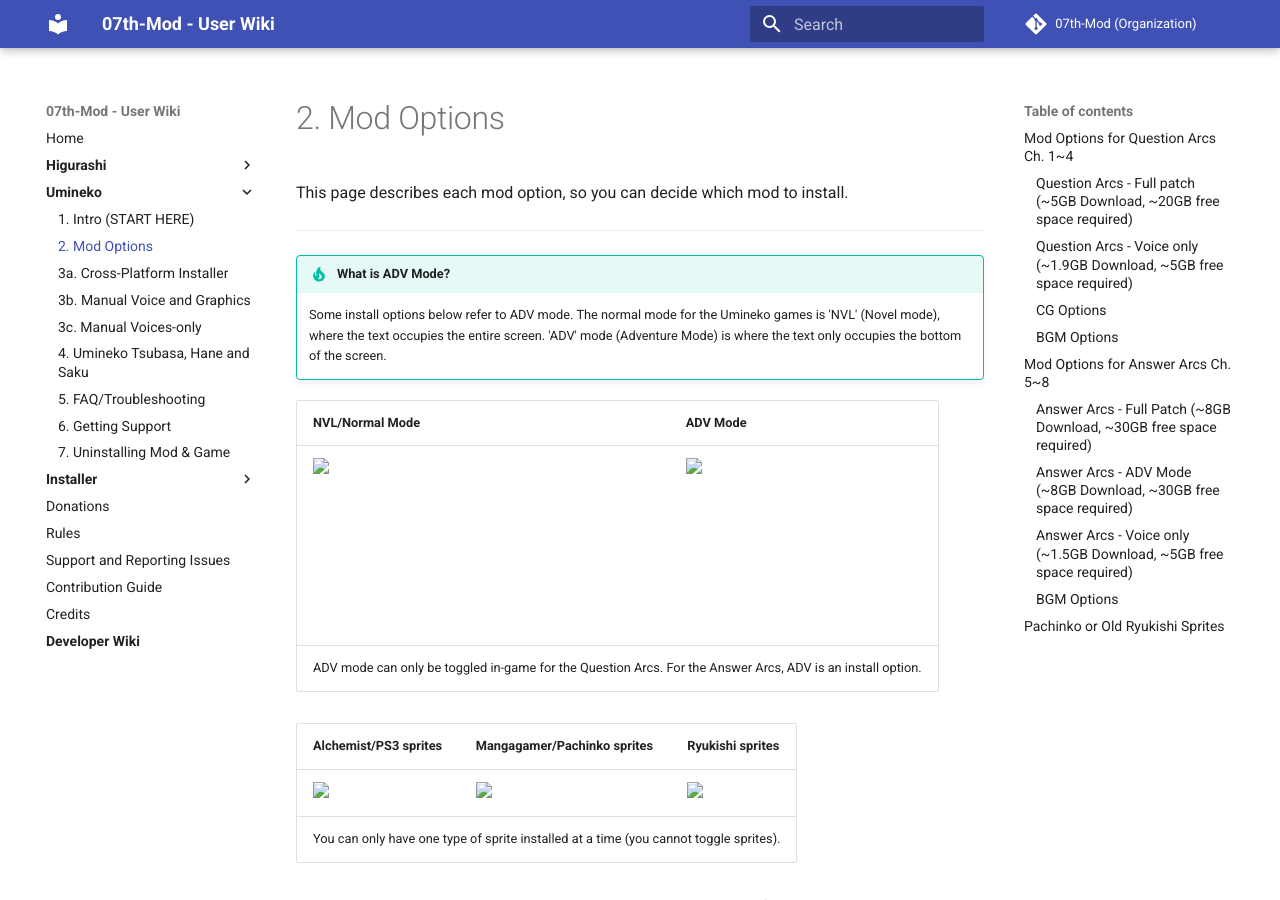
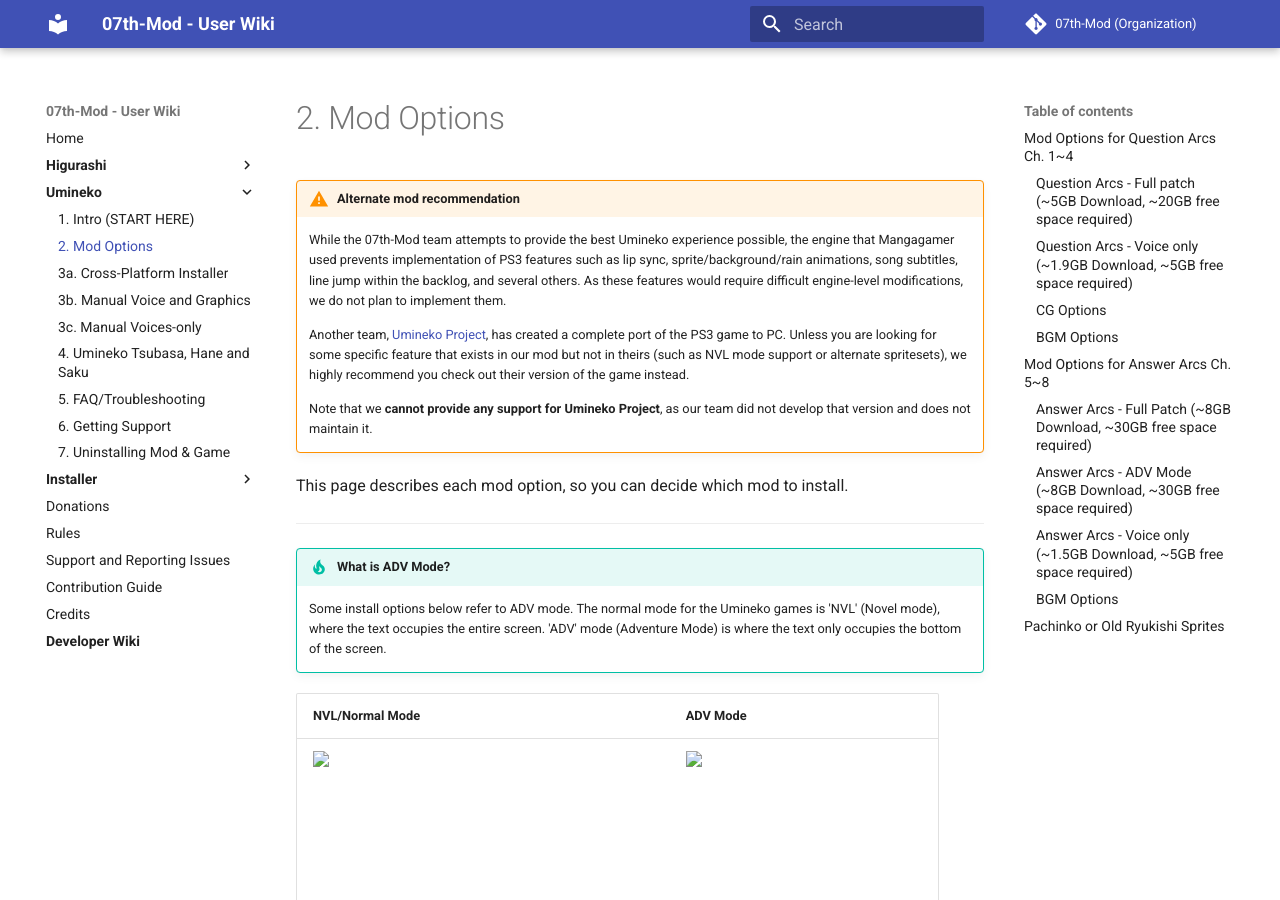
Before and after one commit to 07th-mod/wiki, an MkDocs documentation site: the page built from docs/Umineko/Umineko-Mod-Options.md, in a window 1280 px wide and 900 px high. Built offline with MkDocs 1.6.1 and Material for MkDocs 9.7.7, drawn with Linux system fonts in a browser that asks for light colours.

Commit message:
Include Umineko Project recommendation on more pages e so it can be seen easier

```diff
--- /dev/null
+++ b/docs/Snippets/umineko-project-recommendation.md
@@ -0,0 +1,6 @@
+!!! warning "Alternate mod recommendation"
+    While the <nobr>07th-Mod</nobr> team attempts to provide the best Umineko experience possible, the engine that Mangagamer used prevents implementation of PS3 features such as lip sync, sprite/background/rain animations, song subtitles, line jump within the backlog, and several others. As these features would require difficult engine-level modifications, we do not plan to implement them.
+
+    Another team, <nobr>[Umineko Project](https://umineko-project.org)</nobr>, has created a complete port of the PS3 game to PC. Unless you are looking for some specific feature that exists in our mod but not in theirs (such as NVL mode support or alternate spritesets), we highly recommend you check out their version of the game instead.
+
+    Note that we **cannot provide any support for <nobr>Umineko Project</nobr>**, as our team did not develop that version and does not maintain it.
--- a/docs/Umineko/Umineko-Mod-Options.md
+++ b/docs/Umineko/Umineko-Mod-Options.md
@@ -1,4 +1,6 @@
 # 2. Mod Options
+
+--8<-- "umineko-project-recommendation.md"
 
 This page describes each mod option, so you can decide which mod to install.
 
--- a/docs/Umineko/Umineko-Part-1---Voice-and-Graphics-Patch.md
+++ b/docs/Umineko/Umineko-Part-1---Voice-and-Graphics-Patch.md
@@ -1,4 +1,7 @@
 !!! danger "This page is for manual install only. We highly recommend using the automated installer as installing manually can be error prone. Please see the [Cross Platform Installer](Umineko-Part-3a-Cross-Platform-Installer.md), and follow the instructions"
+
+--8<-- "umineko-project-recommendation.md"
+
 ----
 
 ## Manual installation (Windows/Linux/Mac)
--- a/docs/Umineko/Umineko-Part-3a-Cross-Platform-Installer.md
+++ b/docs/Umineko/Umineko-Part-3a-Cross-Platform-Installer.md
@@ -1,3 +1,5 @@
 # Cross-Platform Mod Installer
 
+--8<-- "umineko-project-recommendation.md"
+
 --8<-- "Cross-Platform-Installer.md"
```
Also changed, not shown: docs/Umineko/Umineko-Getting-started.md (+1 -6 lines).
